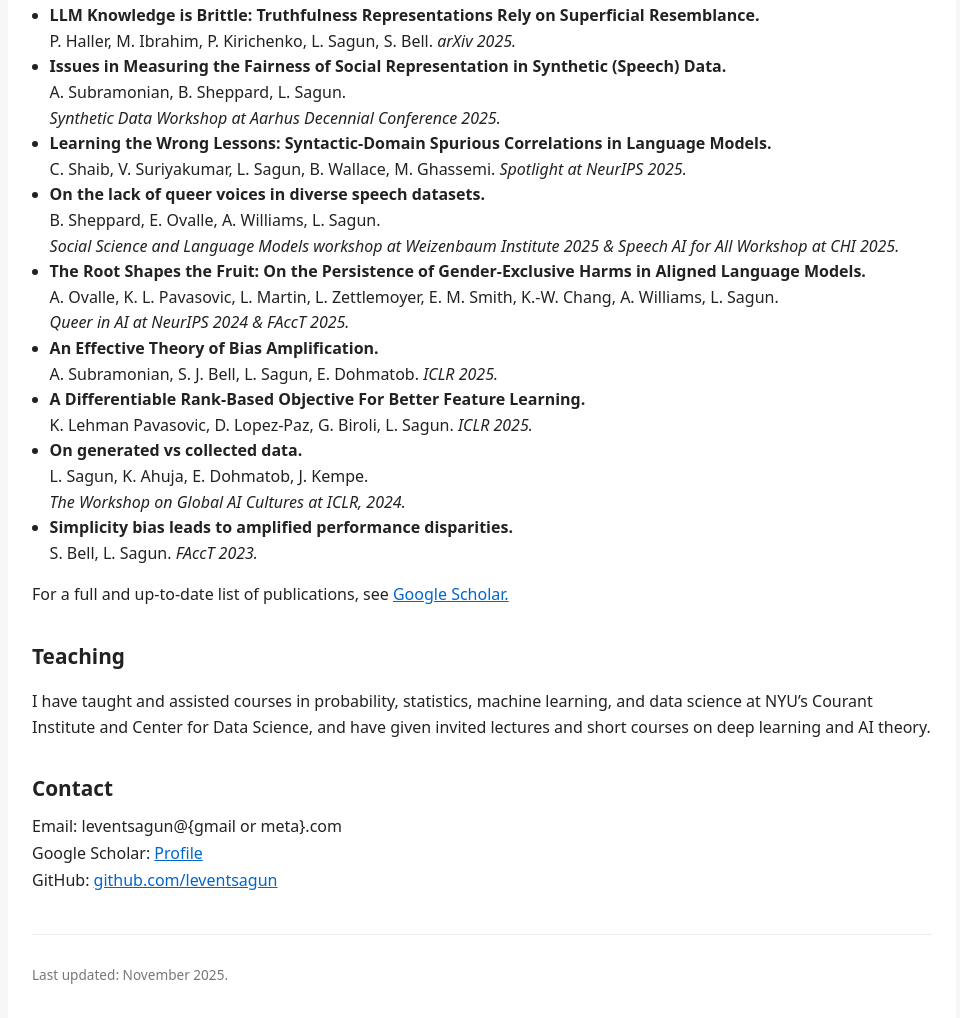
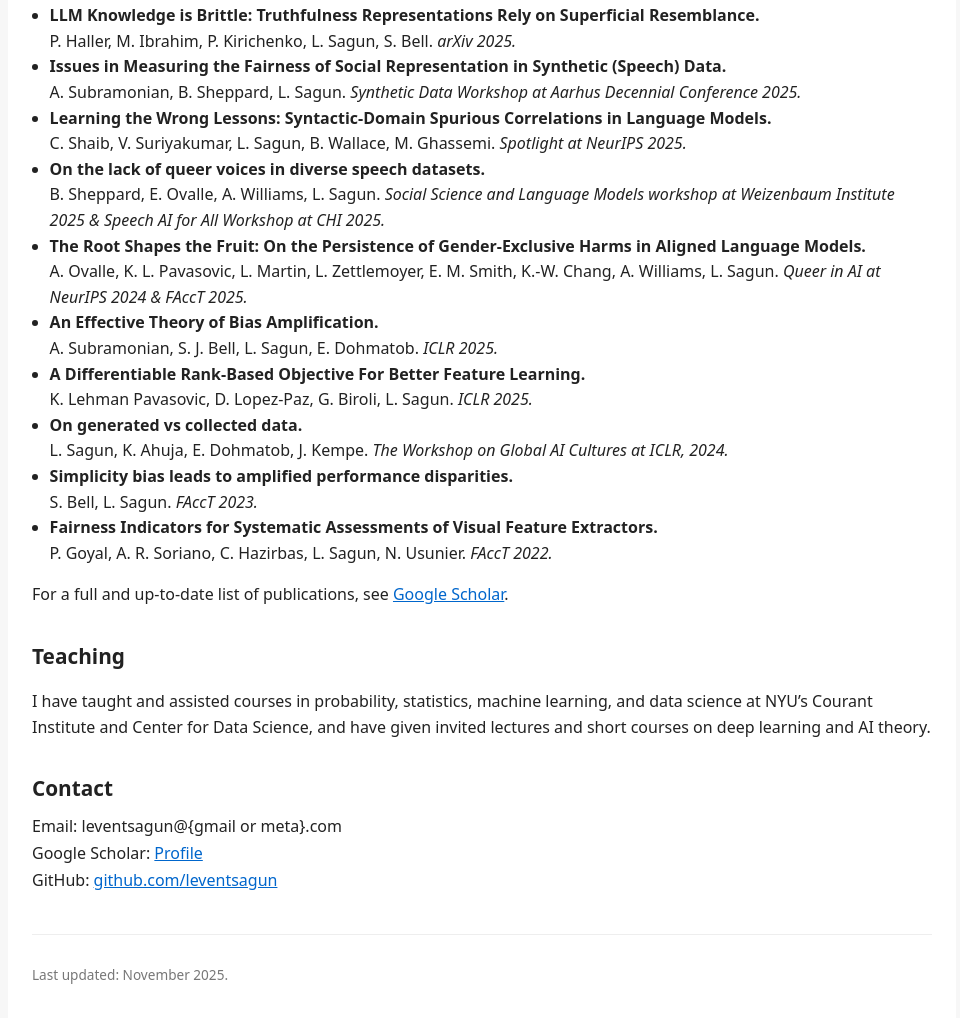
Before and after one commit to leventsagun/leventsagun.github.io, a plain HTML site: page index.html in a window 1280 px wide. Shown: the part 657-1675 px from the top of the page, without its empty margins (158-1118 px from the left). Drawn offline with Linux system fonts and the light colour scheme.

Commit message:
Update index.html

```diff
--- a/index.html
+++ b/index.html
@@ -59,7 +59,7 @@
         </li>
         <li>
           <strong>Issues in Measuring the Fairness of Social Representation in Synthetic (Speech) Data.</strong><br />
-          A. Subramonian, B. Sheppard, L. Sagun.<br />
+          A. Subramonian, B. Sheppard, L. Sagun.
           <em>Synthetic Data Workshop at Aarhus Decennial Conference 2025.</em>
         </li>
         <li>
@@ -69,12 +69,12 @@
         </li>
         <li>
           <strong>On the lack of queer voices in diverse speech datasets.</strong><br />
-          B. Sheppard, E. Ovalle, A. Williams, L. Sagun.<br />
+          B. Sheppard, E. Ovalle, A. Williams, L. Sagun.
           <em>Social Science and Language Models workshop at Weizenbaum Institute 2025 &amp; Speech AI for All Workshop at CHI 2025.</em>
         </li>
         <li>
           <strong>The Root Shapes the Fruit: On the Persistence of Gender-Exclusive Harms in Aligned Language Models.</strong><br />
-          A. Ovalle, K. L. Pavasovic, L. Martin, L. Zettlemoyer, E. M. Smith, K.-W. Chang, A. Williams, L. Sagun.<br />
+          A. Ovalle, K. L. Pavasovic, L. Martin, L. Zettlemoyer, E. M. Smith, K.-W. Chang, A. Williams, L. Sagun.
           <em>Queer in AI at NeurIPS 2024 &amp; FAccT 2025.</em>
         </li>
         <li>
@@ -89,7 +89,7 @@
         </li>
         <li>
           <strong>On generated vs collected data.</strong><br />
-          L. Sagun, K. Ahuja, E. Dohmatob, J. Kempe.<br />
+          L. Sagun, K. Ahuja, E. Dohmatob, J. Kempe.
           <em>The Workshop on Global AI Cultures at ICLR, 2024.</em>
         </li>
         <li>
@@ -97,10 +97,15 @@
           S. Bell, L. Sagun.
           <em>FAccT 2023.</em>
         </li>
+        <li>
+          <strong>Fairness Indicators for Systematic Assessments of Visual Feature Extractors.</strong><br />
+          P. Goyal, A. R. Soriano, C. Hazirbas, L. Sagun, N. Usunier.
+          <em>FAccT 2022.</em>
+        </li>
       </ul>
       <p>
         For a full and up-to-date list of publications, see
-        <a href="https://scholar.google.com/citations?user=-iPZaBcAAAAJ&hl=en">Google Scholar.</a>
+        <a href="https://scholar.google.com/citations?user=-iPZaBcAAAAJ&hl=en">Google Scholar</a>.
       </p>
     </section>
 
```
